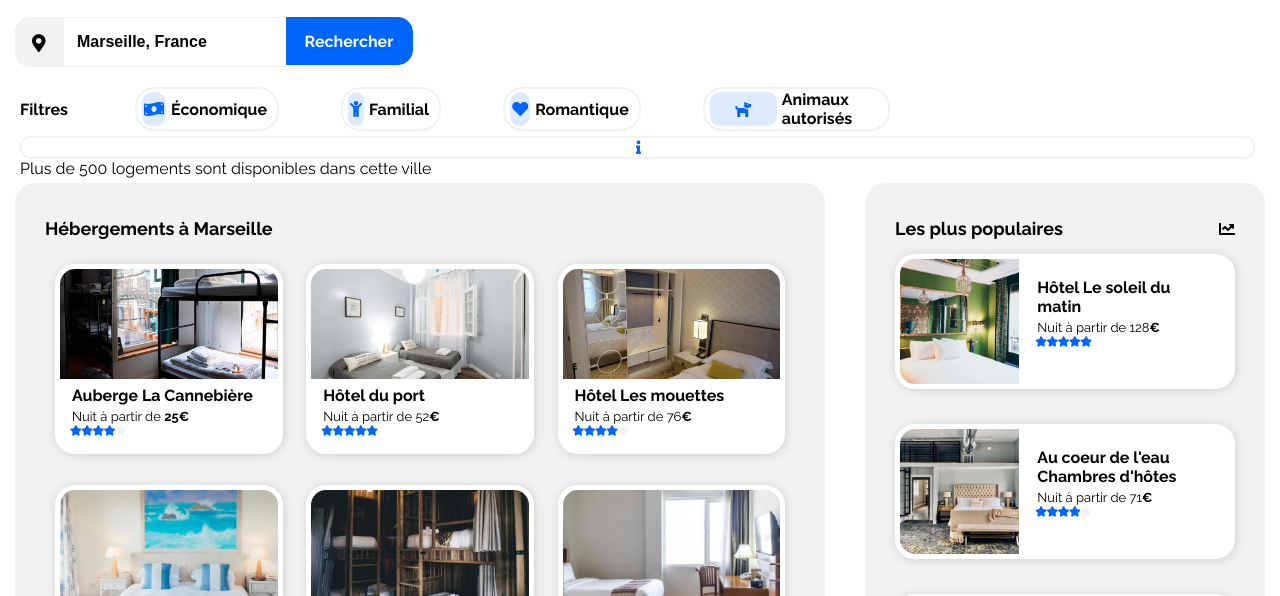
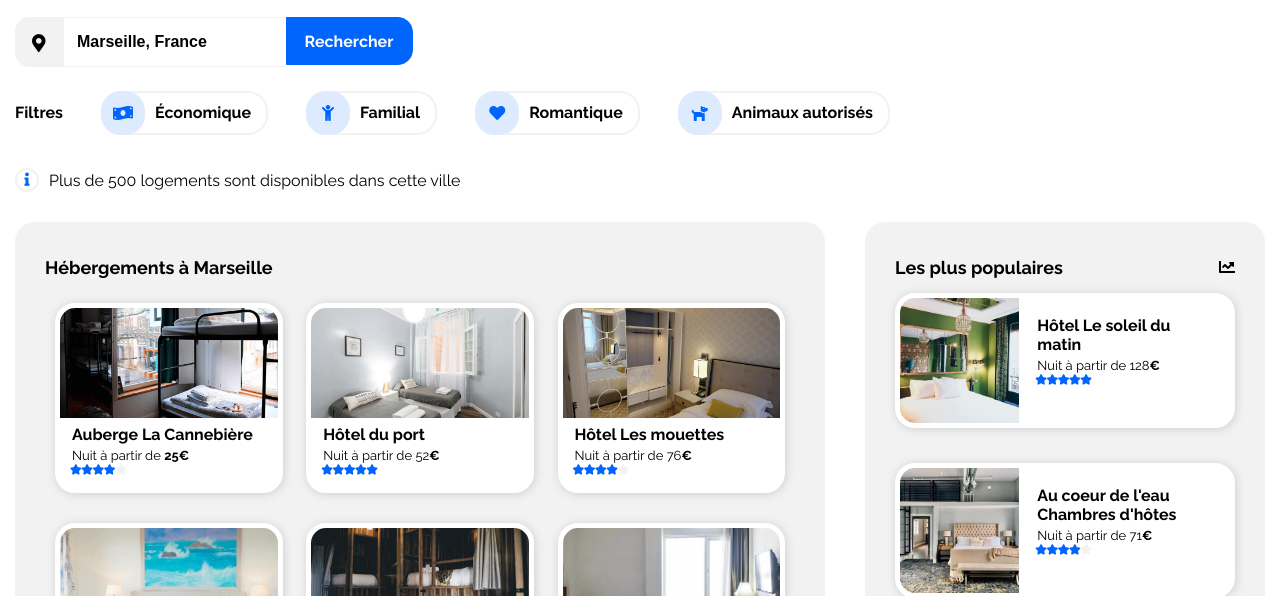
Before and after one commit to maimounakb/MaimounaKoehlerBonnabel_2_18022021, a plain HTML site: page reservia.html in a window 1280 px wide. Shown: the part 171-767 px from the top of the page. Drawn offline with Linux system fonts and the light colour scheme; files whose address does not match are found by name.

Commit message:
Formatage des filtres (reste effets à faire)

```diff
--- a/reservia.html
+++ b/reservia.html
@@ -36,13 +36,19 @@
           </li>
         </ul>
         <div id="filtres">
-          <p class="filtres">Filtres</p>
+          <h3 class="filtres">Filtres</h3>
           <a href="#" class="filtre money">
-            Économique
+            <h3>Économique</h3>
           </a>
-          <a href="#" class="filtre child">Familial</a>
-          <a href="#" class="filtre heart">Romantique</a>
-          <a href="#" class="filtre dog">Animaux autorisés</a>
+          <a href="#" class="filtre child">
+            <h3>Familial</h3>
+          </a>
+          <a href="#" class="filtre heart">
+            <h3>Romantique</h3>
+          </a>
+          <a href="#" class="filtre dog">
+            <h3>Animaux autorisés</h3>
+          </a>
         </div>
         <p class="infos">
           Plus de 500 logements sont disponibles dans cette ville
--- a/style.css
+++ b/style.css
@@ -90,7 +90,6 @@
 
 .infos:before {
   content: "i";
-  margin-right: 5px;
 }
 
 .fleche:before {
@@ -258,44 +257,64 @@ header p {
   width: 70%;
   padding: 0px;
   font-weight: bold;
+  margin-top: 10px;
+  margin-bottom: 10px;
   /*border: 1px black solid;*/
 }
 
+/*Titre*/
 .filtres {
   /*margin: ;*/
   justify-content: center;
 }
 
+/*Bouton entier*/
 .filtre {
   height: 30px;
   /*text-align: left;*/
-  padding: 5px 10px 5px 5px;
+  padding: 5px 10px 5px 0px;
   border: 2px #f2f2f2 solid;
   border-radius: 20px;
+  border-left: none;
   display: flex;
   align-items: center;
 }
 
+.filtre h3 {
+  margin: 5px;
+}
+
+/*icones*/
 .money:before,
 .child:before,
 .heart:before,
 .dog:before {
-  width: 55%;
-  height: 100%;
+  width: 40px;
+  height: 40px;
   /*padding: auto;*/
   color: #0065fc;
   background-color: #deebff;
   border: 2px #deebff solid;
-  border-radius: 10px;
+  border-radius: 20px;
 }
+
+/*INFOS*/
+.infos {
+  display: flex;
+  align-items: center;
+  margin: 30px 0px 30px 0px;
+ }
 
 .infos:before {
   font-size: smaller;
   color: #0065fc;
-  padding: 3px 6px 3px 8px;
   border: 2px #f2f2f2 solid;
-  border-radius: 10px;
+  border-radius: 15px;
+  width: 20px;
+  height: 20px;
+  margin-right: 10px;
 }
+
 
 /*MAIN*/
 
@@ -378,10 +397,11 @@ POUR LA TAILLE:voir comment faire en fonction du bloc principal*/
 /*Conteneur des étoiles*/
 .etoiles {
   display: flex;
+  /*align-items: center;*/
 }
 
 .star {
-  line-height: 100%;
+  /*line-height: 100%;*/
   /*border: 1px black solid;*/
 }
 
```
